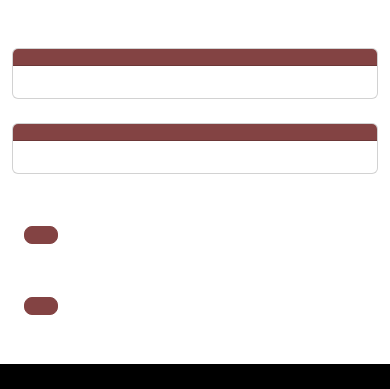
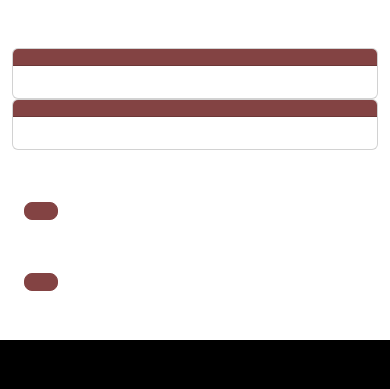
Before and after one commit to dselva-2005/igniteandascend, a Django app: page /beginner-to-pro/ in a window 390 px wide. Shown: the part 132-521 px from the top of the page. Run offline with Django 5.2, Linux system fonts and the light colour scheme; data that the repository does not hold is empty; some libraries are stand-ins or nearby versions; some web fonts are replaced.

Commit message:
polished

```diff
--- a/app/templates/beginner_to_pro.html
+++ b/app/templates/beginner_to_pro.html
@@ -14,7 +14,7 @@
         <section>
             <div class="row mb-5 d-flex justify-content-evenly">
                 <!-- For Beginners -->
-                <div class="col-md-5 mb-4">
+                <div class="col-md-5">
                     <div class="card">
                         <div class="card-header bg-maroon text-white">
                             {{ page.beginner_html_title|safe }}
```
